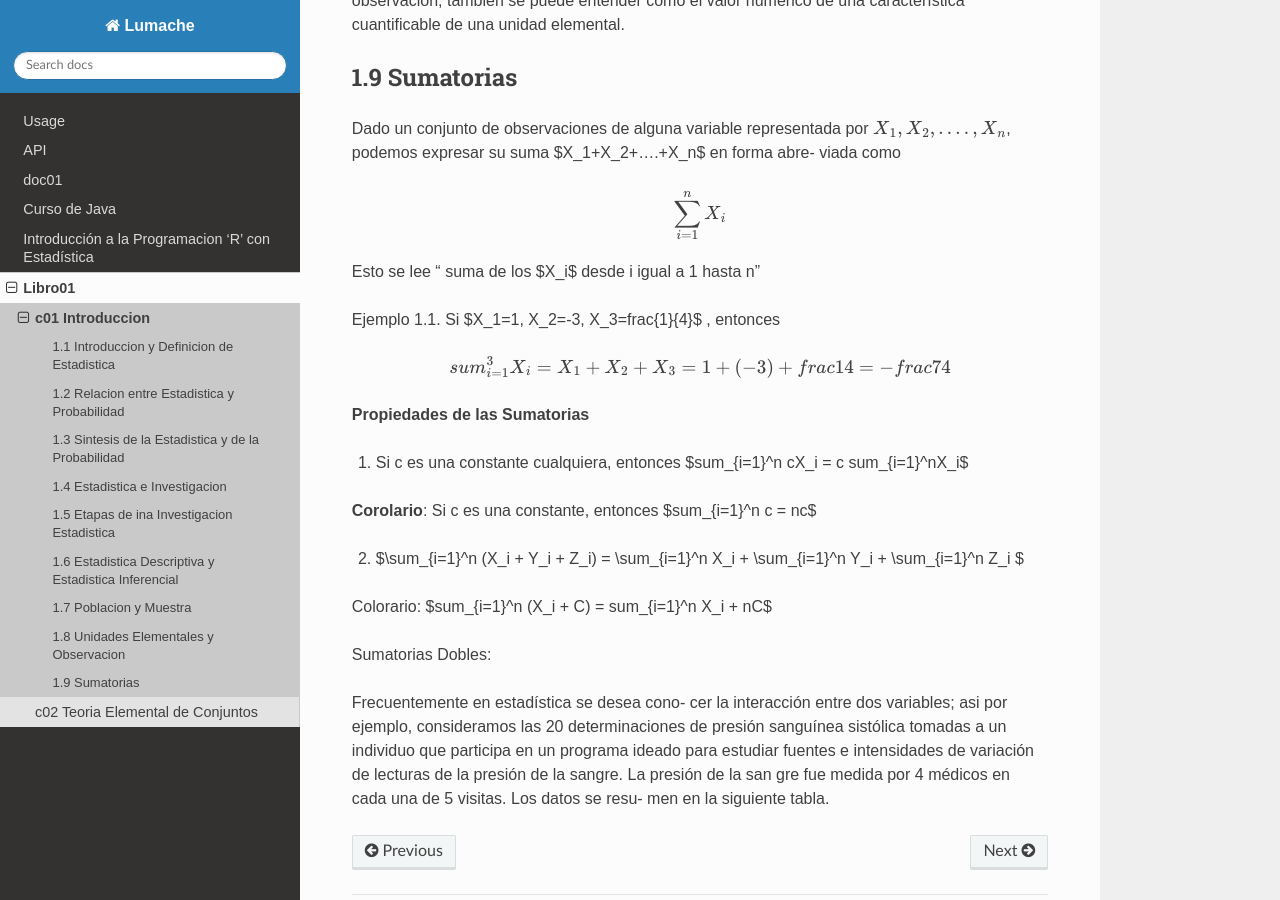
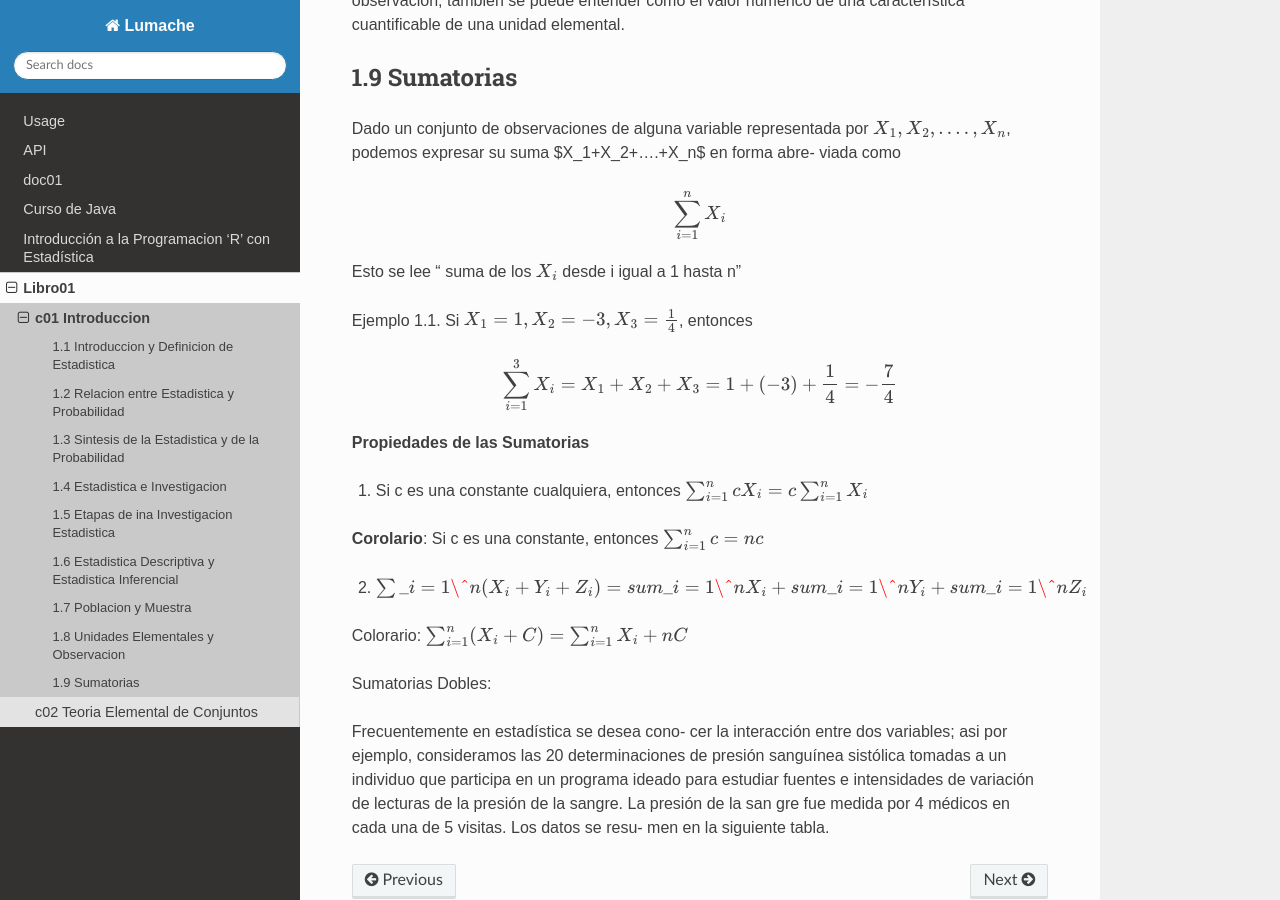
Before and after one commit to matecom57/cursofree, a Sphinx documentation site: the page built from docs/source/Probabilidad_Estadistica_Marques/c01_Introduccion.rst, in a window 1280 px wide and 900 px high, scrolled down 5442 px. Built offline with Sphinx 7.4.7 and the Read the Docs theme 3.1.0, drawn with Linux system fonts in a browser that asks for light colours; part of the change alters nothing that is shown.

```diff
--- a/docs/source/Probabilidad_Estadistica_Marques/c01_Introduccion.rst
+++ b/docs/source/Probabilidad_Estadistica_Marques/c01_Introduccion.rst
@@ -105,23 +105,24 @@ Dado un conjunto de observaciones de alguna variable representada por :math:`X_1
    \sum_{i=1}^n X_i
 
 
-Esto se lee " suma de los $X_i$ desde i igual a 1 hasta n"
+Esto se lee " suma de los :math:`X_i` desde i igual a 1 hasta n"
 
-Ejemplo 1.1. Si $X_1=1, X_2=-3, X_3=\frac{1}{4}$ , entonces
+Ejemplo 1.1. Si :math:`X_1=1, X_2=-3, X_3=\frac{1}{4}`, entonces
 
-$$
-\sum_{i=1}^3 X_i = X_1 + X_2 + X_3 = 1+(-3) + \frac{1}{4} = - \frac{7}{4}
-$$
+.. math::
+
+   \sum_{i=1}^3 X_i = X_1 + X_2 + X_3 = 1+(-3) + \frac{1}{4} = - \frac{7}{4}
+
 
 **Propiedades de las Sumatorias**
 
-1.  Si c es una constante cualquiera, entonces $\sum_{i=1}^n cX_i = c \sum_{i=1}^nX_i$
+1.  Si c es una constante cualquiera, entonces :math:`\sum_{i=1}^n cX_i = c \sum_{i=1}^nX_i`
 
-**Corolario**: Si c es una constante, entonces $\sum_{i=1}^n c = nc$
+**Corolario**: Si c es una constante, entonces :math:`\sum_{i=1}^n c = nc`
 
-2.  \$\\sum\_{i=1}\^n (X_i + Y_i + Z_i) = \\sum\_{i=1}\^n X_i  + \\sum\_{i=1}\^n Y_i  + \\sum\_{i=1}\^n Z_i \$
+2. :math:`\sum\_{i=1}\^n (X_i + Y_i + Z_i) = \\sum\_{i=1}\^n X_i  + \\sum\_{i=1}\^n Y_i  + \\sum\_{i=1}\^n Z_i`
 
-Colorario: $\sum_{i=1}^n (X_i + C) = \sum_{i=1}^n X_i + nC$
+Colorario: :math:`\sum_{i=1}^n (X_i + C) = \sum_{i=1}^n X_i + nC`
 
 Sumatorias Dobles:
 
```
